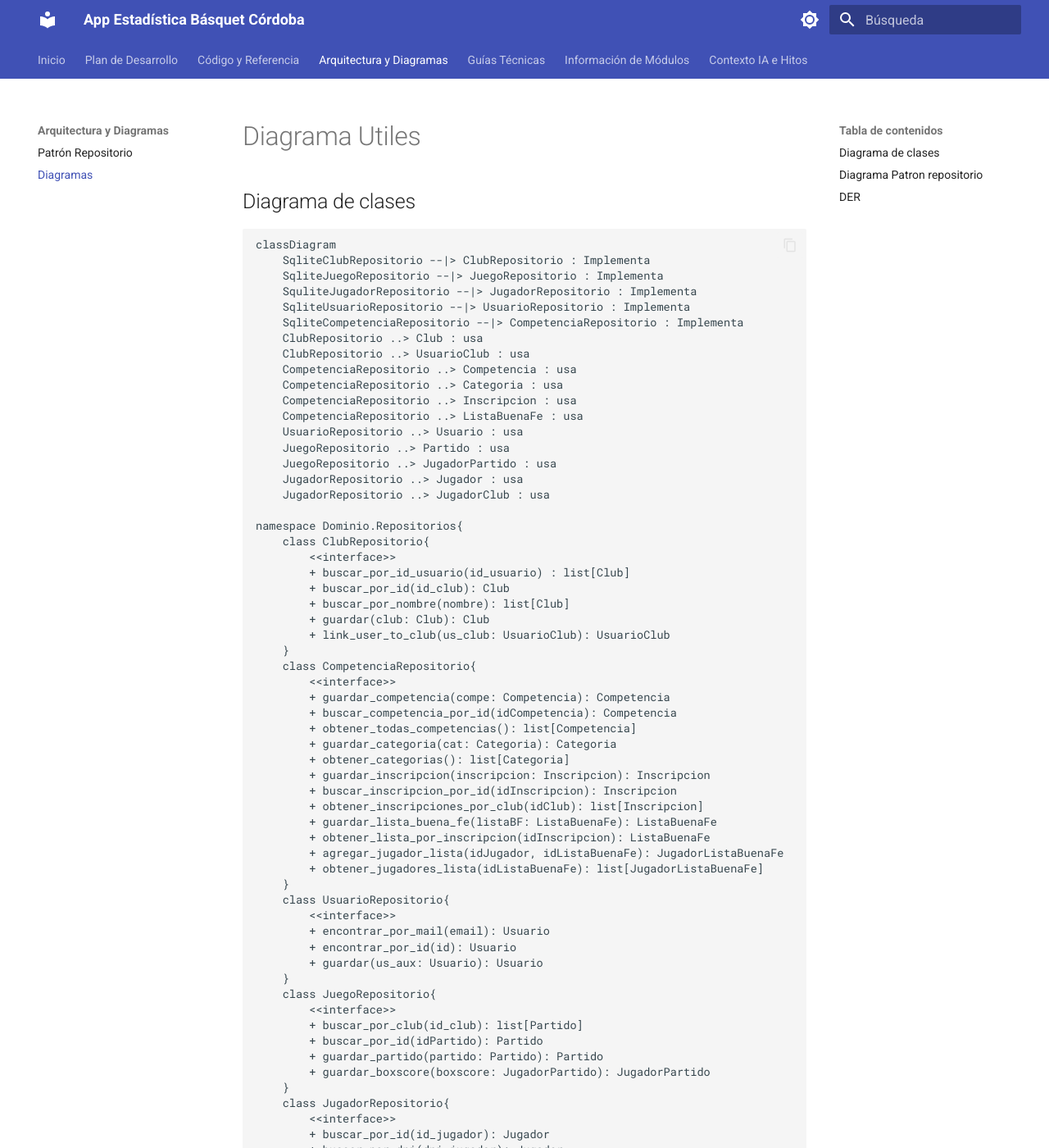
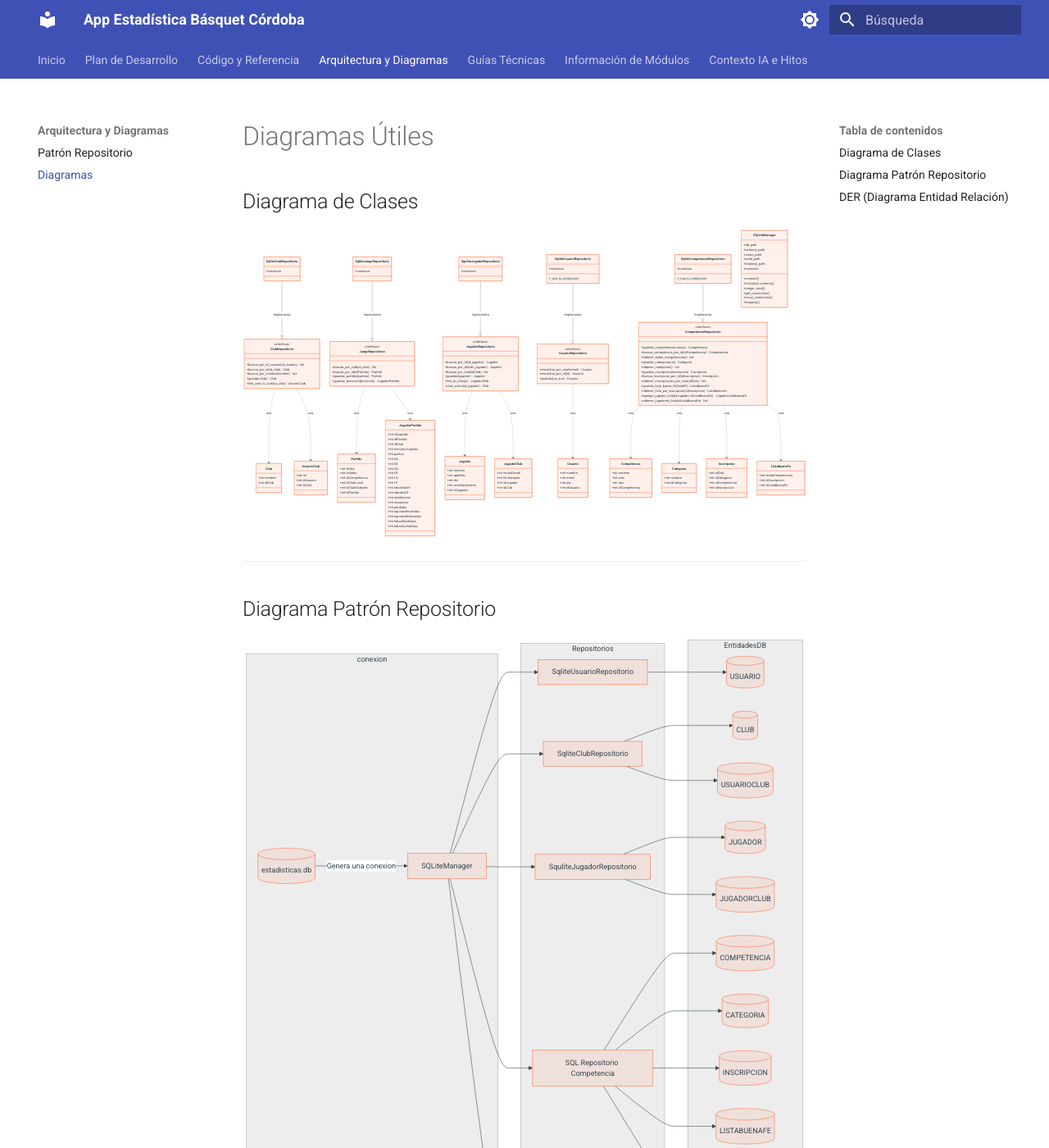
Before and after one commit to nicopinera/app_estadisticas, an MkDocs documentation site: the page built from docs/diagramas/diagramas.md, in a window 1280 px wide and 1400 px high. Shown: the whole window at 82% size. Built offline with MkDocs 1.6.1 and Material for MkDocs 9.7.7, drawn with Linux system fonts in a browser that asks for light colours; some of the changed text lies outside the part shown.

Commit message:
Actualizar diagramas y mejorar configuración de MkDocs para documentación técnica

````diff
--- a/docs/diagramas/diagramas.md
+++ b/docs/diagramas/diagramas.md
@@ -1,6 +1,6 @@
-# Diagrama Utiles
+# Diagramas Útiles
 
-## Diagrama de clases
+## Diagrama de Clases
 
 ```mermaid
 classDiagram
@@ -9,6 +9,7 @@ classDiagram
     SquliteJugadorRepositorio --|> JugadorRepositorio : Implementa
     SqliteUsuarioRepositorio --|> UsuarioRepositorio : Implementa
     SqliteCompetenciaRepositorio --|> CompetenciaRepositorio : Implementa
+
     ClubRepositorio ..> Club : usa
     ClubRepositorio ..> UsuarioClub : usa
     CompetenciaRepositorio ..> Competencia : usa
@@ -21,183 +22,187 @@ classDiagram
     JugadorRepositorio ..> Jugador : usa
     JugadorRepositorio ..> JugadorClub : usa
 
-namespace Dominio.Repositorios{
-    class ClubRepositorio{
+    class ClubRepositorio {
         <<interface>>
-        + buscar_por_id_usuario(id_usuario) : list[Club]
-        + buscar_por_id(id_club): Club
-        + buscar_por_nombre(nombre): list[Club]
-        + guardar(club: Club): Club
-        + link_user_to_club(us_club: UsuarioClub): UsuarioClub
+        +buscar_por_id_usuario(id_usuario) list
+        +buscar_por_id(id_club) Club
+        +buscar_por_nombre(nombre) list
+        +guardar(club) Club
+        +link_user_to_club(us_club) UsuarioClub
     }
-    class CompetenciaRepositorio{
+
+    class CompetenciaRepositorio {
         <<interface>>
-        + guardar_competencia(compe: Competencia): Competencia
-        + buscar_competencia_por_id(idCompetencia): Competencia
-        + obtener_todas_competencias(): list[Competencia]
-        + guardar_categoria(cat: Categoria): Categoria
-        + obtener_categorias(): list[Categoria]
-        + guardar_inscripcion(inscripcion: Inscripcion): Inscripcion
-        + buscar_inscripcion_por_id(idInscripcion): Inscripcion
-        + obtener_inscripciones_por_club(idClub): list[Inscripcion]
-        + guardar_lista_buena_fe(listaBF: ListaBuenaFe): ListaBuenaFe
-        + obtener_lista_por_inscripcion(idInscripcion): ListaBuenaFe
-        + agregar_jugador_lista(idJugador, idListaBuenaFe): JugadorListaBuenaFe
-        + obtener_jugadores_lista(idListaBuenaFe): list[JugadorListaBuenaFe]
+        +guardar_competencia(compe) Competencia
+        +buscar_competencia_por_id(idCompetencia) Competencia
+        +obtener_todas_competencias() list
+        +guardar_categoria(cat) Categoria
+        +obtener_categorias() list
+        +guardar_inscripcion(inscripcion) Inscripcion
+        +buscar_inscripcion_por_id(idInscripcion) Inscripcion
+        +obtener_inscripciones_por_club(idClub) list
+        +guardar_lista_buena_fe(listaBF) ListaBuenaFe
+        +obtener_lista_por_inscripcion(idInscripcion) ListaBuenaFe
+        +agregar_jugador_lista(idJugador, idListaBuenaFe) JugadorListaBuenaFe
+        +obtener_jugadores_lista(idListaBuenaFe) list
     }
-    class UsuarioRepositorio{
+
+    class UsuarioRepositorio {
         <<interface>>
-        + encontrar_por_mail(email): Usuario
-        + encontrar_por_id(id): Usuario
-        + guardar(us_aux: Usuario): Usuario
+        +encontrar_por_mail(email) Usuario
+        +encontrar_por_id(id) Usuario
+        +guardar(us_aux) Usuario
     }
-    class JuegoRepositorio{
+
+    class JuegoRepositorio {
         <<interface>>
-        + buscar_por_club(id_club): list[Partido]
-        + buscar_por_id(idPartido): Partido
-        + guardar_partido(partido: Partido): Partido
-        + guardar_boxscore(boxscore: JugadorPartido): JugadorPartido
+        +buscar_por_club(id_club) list
+        +buscar_por_id(idPartido) Partido
+        +guardar_partido(partido) Partido
+        +guardar_boxscore(boxscore) JugadorPartido
     }
-    class JugadorRepositorio{
+
+    class JugadorRepositorio {
         <<interface>>
-        + buscar_por_id(id_jugador): Jugador
-        + buscar_por_dni(dni_jugador): Jugador
-        + buscar_por_club(idClub): list[Jugador]
-        + guardar(jugador: Jugador): Jugador
-        + link_to_club(jc: JugadorClub): JugadorClub
-        + club_activo(id_jugador): Club
+        +buscar_por_id(id_jugador) Jugador
+        +buscar_por_dni(dni_jugador) Jugador
+        +buscar_por_club(idClub) list
+        +guardar(jugador) Jugador
+        +link_to_club(jc) JugadorClub
+        +club_activo(id_jugador) Club
     }
-}
-namespace Dominio.Entidades{
-    class Club{
-        <<Dataclass>>
-        + nombre: str
-        + idClub: int
+
+    class Club {
+        +str nombre
+        +int idClub
     }
-    class UsuarioClub{
-        <<Dataclass>>
-        + rol : str
-        + idUsuario: int
-        + idClub: int
+
+    class UsuarioClub {
+        +str rol
+        +int idUsuario
+        +int idClub
     }
-    class Competencia{
-        <<Dataclass>>
-        + nombre
-        + anio
-        + tipo
-        + idCompetencia
+
+    class Competencia {
+        +str nombre
+        +int anio
+        +str tipo
+        +int idCompetencia
     }
-    class Categoria{
-        <<Dataclass>>
-        + nombre
-        + idCategoria
+
+    class Categoria {
+        +str nombre
+        +int idCategoria
     }
-    class Inscripcion{
-        <<Dataclass>>
-        + idClub
-        + idCategoria
-        + idCompetencia
-        + idInscripcion
+
+    class Inscripcion {
+        +int idClub
+        +int idCategoria
+        +int idCompetencia
+        +int idInscripcion
     }
-    class ListaBuenaFe{
-        <<Dataclass>>
-        + fechaPresentacion
-        + idInscripcion
-        + idListaBuenaFe
+
+    class ListaBuenaFe {
+        +str fechaPresentacion
+        +int idInscripcion
+        +int idListaBuenaFe
     }
-    class Usuario{
-        <<Dataclass>>
-        + nombre
-        + email
-        + pw
-        + idUsuario
+
+    class Usuario {
+        +str nombre
+        +str email
+        +str pw
+        +int idUsuario
     }
-    class JugadorPartido{
-        <<Dataclass>>
-        + idJugador
-        + idPartido
-        + idClub
-        + minutosJugados
-        + puntos
-        + t2c
-        + t2l
-        + t3c
-        + t3l
-        + t1c
-        + t1l
-        + rebotesDef
-        + rebotesOf
-        + asistencias
-        + recuperos
-        + perdidas
-        + taponesRecibidos
-        + taponesRealizados
-        + faltasRecibidas
-        + faltasCometidas
+
+    class JugadorPartido {
+        +int idJugador
+        +int idPartido
+        +int idClub
+        +int minutosJugados
+        +int puntos
+        +int t2c
+        +int t2l
+        +int t3c
+        +int t3l
+        +int t1c
+        +int t1l
+        +int rebotesDef
+        +int rebotesOf
+        +int asistencias
+        +int recuperos
+        +int perdidas
+        +int taponesRecibidos
+        +int taponesRealizados
+        +int faltasRecibidas
+        +int faltasCometidas
     }
-    class Partido{
-        <<Dataclass>>
-        + fecha
-        + estadio
-        + idCompetencia
-        + idClubLocal
-        + idClubVisitante
-        + idPartido
+
+    class Partido {
+        +str fecha
+        +str estadio
+        +int idCompetencia
+        +int idClubLocal
+        +int idClubVisitante
+        +int idPartido
     }
-    class Jugador{
-        <<Dataclass>>
-        + nombre
-        + apellido
-        + dni
-        + anioNacimiento
-        + idJugador
+
+    class Jugador {
+        +str nombre
+        +str apellido
+        +int dni
+        +int anioNacimiento
+        +int idJugador
     }
-    class JugadorClub{
-        <<Dataclass>>
-        + fechaDesde
-        + fechaHasta
-        + idJugador
-        + idClub
+
+    class JugadorClub {
+        +str fechaDesde
+        +str fechaHasta
+        +int idJugador
+        +int idClub
     }
-}
-namespace Infraestructura.Repositorios{
-    class SqliteClubRepositorio{
-        + conexion
+
+    class SqliteClubRepositorio {
+        +conexion
     }
-    class SqliteJuegoRepositorio{
-        + conexion
+
+    class SqliteJuegoRepositorio {
+        +conexion
     }
-    class SquliteJugadorRepositorio{
-        + conexion
+
+    class SquliteJugadorRepositorio {
+        +conexion
     }
-    class SqliteUsuarioRepositorio{
-        + conexion
-        + _row_to_entity(row)
+
+    class SqliteUsuarioRepositorio {
+        +conexion
+        +_row_to_entity(row)
     }
-    class SqliteCompetenciaRepositorio{
-        + conexion
-        + _row_to_entity(row)
+
+    class SqliteCompetenciaRepositorio {
+        +conexion
+        +_row_to_entity(row)
     }
-}
-namespace Infraestructura.Persistencia{
-    class SQLiteManager{
-        + db_path
-        + schema_path
-        + views_path
-        + seed_path
-        + limpieza_path
-        + conexion
-        + connect()
-        + inicializar_schema()
-        + cargar_seed()
-        + get_connection()
-        + close_connection()
-        + limpieza()
+
+    class SQLiteManager {
+        +db_path
+        +schema_path
+        +views_path
+        +seed_path
+        +limpieza_path
+        +conexion
+        +connect()
+        +inicializar_schema()
+        +cargar_seed()
+        +get_connection()
+        +close_connection()
+        +limpieza()
     }
-}
 ```
 
-## Diagrama Patron repositorio
+---
+
+## Diagrama Patrón Repositorio
 
 ```mermaid
 flowchart LR
@@ -208,6 +213,7 @@ flowchart LR
     repoJuego["SqliteJuegoRepositorio"]
     repoClub["SqliteClubRepositorio"]
     repoCompetencias["SQL Repositorio Competencia"]
+
     U[(USUARIO)]
     C[(CLUB)]
     UC[(USUARIOCLUB)]
@@ -222,84 +228,86 @@ flowchart LR
     JP[(JUGADORPARTIDO)]
 
     subgraph conexion
-    db-->|"Genera una conexion <br> a la base de datos"|dbManager
+        db -->|"Genera una conexion"| dbManager
     end
 
     subgraph Repositorios
-    dbManager -->|"Conexion Unica"| repoUsuario
-    dbManager -->|"Conexion Unica"| repoJugador
-    dbManager -->|"Conexion Unica"| repoJuego
-    dbManager -->|"Conexion Unica"| repoClub
-    dbManager -->|"Conexion Unica"| repoCompetencias
+        dbManager --> repoUsuario
+        dbManager --> repoJugador
+        dbManager --> repoJuego
+        dbManager --> repoClub
+        dbManager --> repoCompetencias
     end
 
     subgraph EntidadesDB
-    repoUsuario -->|"Maneja"|U
-    repoClub -->|"Maneja"|C
-    repoClub -->|"Maneja"|UC
-    repoCompetencias -->|"Maneja"|COM
-    repoCompetencias -->|"Maneja"|CAT
-    repoCompetencias -->|"Maneja"|I
-    repoCompetencias -->|"Maneja"|LBF
-    repoCompetencias -->|"Maneja"|JLBF
-    repoJuego -->|"Maneja"|P
-    repoJuego -->|"Maneja"|JP
-    repoJugador -->|"Maneja"|J
-    repoJugador -->|"Maneja"|JC
+        repoUsuario --> U
+        repoClub --> C
+        repoClub --> UC
+        repoCompetencias --> COM
+        repoCompetencias --> CAT
+        repoCompetencias --> I
+        repoCompetencias --> LBF
+        repoCompetencias --> JLBF
+        repoJuego --> P
+        repoJuego --> JP
+        repoJugador --> J
+        repoJugador --> JC
     end
 ```
 
-## DER
+---
+
+## DER (Diagrama Entidad Relación)
 
 ```mermaid
 erDiagram
-    u[usuario] {
+    usuario {
         int idUsuario PK
         varchar nombre
         varchar email
         varchar contrasenia
     }
-    us[usuarioClub] {
-        int idUsuario FK,PK
-        int idClub FK,PK
+    usuarioClub {
+        int idUsuario PK,FK
+        int idClub PK,FK
         varchar rolEntrenador
     }
-    c[club] {
+    club {
         int idClub PK
         varchar nombre
     }
-    jc[jugadorClub] {
-        int idJugador FK,PK
-        int idClub FK,PK
+    jugadorClub {
+        int idJugador PK,FK
+        int idClub PK,FK
         date fechaDesde PK
         date fechaHasta
     }
-    j[jugador] {
+    jugador {
         int idJugador PK
         varchar nombre
         int dni
-        year anioNacimiento
+        int anioNacimiento
     }
-    jlbf[jugadorListaBuenaFe] {
+    jugadorListaBuenaFe {
         int idJugador PK,FK
         int idListaBuenaFe PK,FK
     }
-    lbf[listaBuenaFe] {
+    listaBuenaFe {
         int idListaBuenaFe PK
         date fechaPresentacion
-        int idInscripcion FK,UK
+        int idInscripcion FK
     }
-    ins[inscripcion] {
+    inscripcion {
         int idInscripcion PK
         int idClub FK
         int idCategoria FK
         int idCompetencia FK
     }
-    cat[categoria] {
+    categoria {
         int idCategoria PK
         varchar nombre
     }
-    p[partido] {
+    partido {
         int idPartido PK
         date fecha
         varchar estadio
@@ -331,26 +339,27 @@ erDiagram
         int FaltasRecibidas
         int FaltasCometidas
     }
-    cop[competencia] {
+    competencia {
         int idCompetencia PK
         varchar nombre
-        year anio
+        int anio
         varchar tipo
     }
-    u ||--o{ us : tiene
-    c ||--o{ us : pertenece
-    c ||--o{ jc : tiene
-    c ||--o{ ins : tiene
-    c ||--o{ p : "es local en"
-    c ||--o{ p : "es visitante en"
-    j ||--o{ jc : pertenece
-    j ||--o{ jlbf : pertenece
-    j ||--o{ jp : participa
-    lbf ||--o{ jlbf : tiene
-    cat ||--o{ ins : tiene
-    cop ||--o{ ins : tiene
-    ins ||--|| lbf : tiene
-    p ||--o{ jp : tiene
-    c ||--o{ jp : participa
-    cop ||--o{ p : tiene
+
+    usuario ||--o{ usuarioClub : tiene
+    club ||--o{ usuarioClub : pertenece
+    club ||--o{ jugadorClub : tiene
+    club ||--o{ inscripcion : tiene
+    club ||--o{ partido : local
+    club ||--o{ partido : visitante
+    jugador ||--o{ jugadorClub : pertenece
+    jugador ||--o{ jugadorListaBuenaFe : pertenece
+    jugador ||--o{ jugadorPartido : participa
+    listaBuenaFe ||--o{ jugadorListaBuenaFe : tiene
+    categoria ||--o{ inscripcion : tiene
+    competencia ||--o{ inscripcion : tiene
+    inscripcion ||--|| listaBuenaFe : tiene
+    partido ||--o{ jugadorPartido : tiene
+    club ||--o{ jugadorPartido : participa
+    competencia ||--o{ partido : tiene
 ```
--- a/mkdocs.yml
+++ b/mkdocs.yml
@@ -43,7 +43,14 @@ markdown_extensions:
       anchor_linenums: true
   - pymdownx.inlinehilite
   - pymdownx.snippets
-  - pymdownx.superfences
+  - pymdownx.superfences:
+      custom_fences:
+        - name: mermaid
+          class: mermaid
+          format: !!python/name:pymdownx.superfences.fence_code_format
+
+extra_javascript:
+  - https://unpkg.com/mermaid@10/dist/mermaid.min.js
 
 nav:
   - Inicio: index.md
````
Also changed, not shown: other parts of docs/diagramas/diagramas.md (+1 -1 lines).
